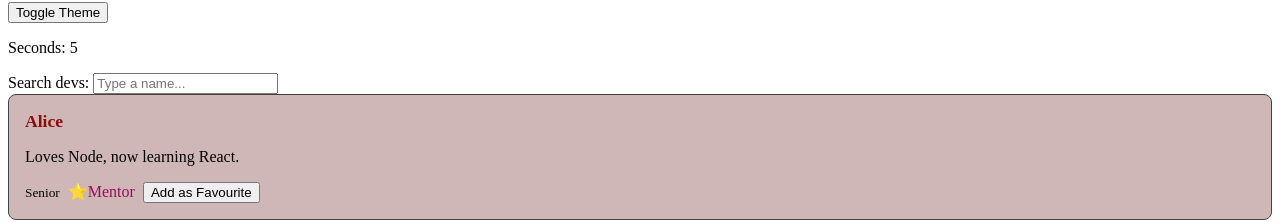
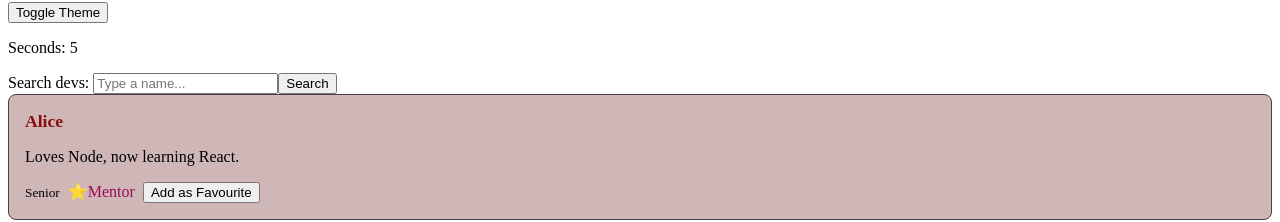
Before and after one commit to APaud3l/jun25-t2-intro-to-react, a React (Vite) app: page / in a window 1280 px wide. Shown: the part 159-381 px from the top of the page. Built offline with nearby package versions, Linux system fonts and the light colour scheme.

Commit message:
feat: Implement the search query, but by using Form element and a Search Button

```diff
--- a/src/App.jsx
+++ b/src/App.jsx
@@ -1,4 +1,4 @@
-import { useState } from "react";
+import { act, useState } from "react";
 import { DevCard, Name } from "./components/DevCard.jsx";
 import Footer from "./components/Footer.jsx";
 import Header from "./components/Header.jsx";
@@ -29,12 +29,15 @@ const devs = [
 ];
 
 function App() {
-  const [query, setQuery] = useState("");
+  // const [query, setQuery] = useState("");
+const [inputQuery, setInputQuery] = useState("");
+const [activeQuery, setActiveQuery] = useState("");
 
   return (
     <>
       <Header name="user" />
-      <div>
+      {/* Filtering using div */}
+      {/* <div>
         <label>
           Search devs:{" "}
           <input
@@ -44,11 +47,36 @@ function App() {
             onChange={(event) => setQuery(event.target.value)}
           />
         </label>
-      </div>
+      </div> */}
+
+      {/* Filtering using form element */}
+        <form
+          onSubmit={
+            (event) => {
+              event.preventDefault();
+              setActiveQuery(inputQuery);
+              console.log("Search submitted: ", inputQuery);
+            }
+          }
+        >
+        <label>
+          Search devs:{" "}
+          <input
+            type="text"
+            value={inputQuery}
+            placeholder="Type a name..."
+            onChange={(event) => setInputQuery(event.target.value)}
+          />
+        </label>
+        <button type="submit">Search</button>
+        </form>
+
+
+
       <main>
         {/* Using Props */}
         {devs
-          .filter((dev) => dev.name.toLowerCase().includes(query.toLowerCase()))
+          .filter((dev) => dev.name.toLowerCase().includes(activeQuery.toLowerCase()))
           .map((dev) => (
             <DevCard
               key={dev.id}
```
